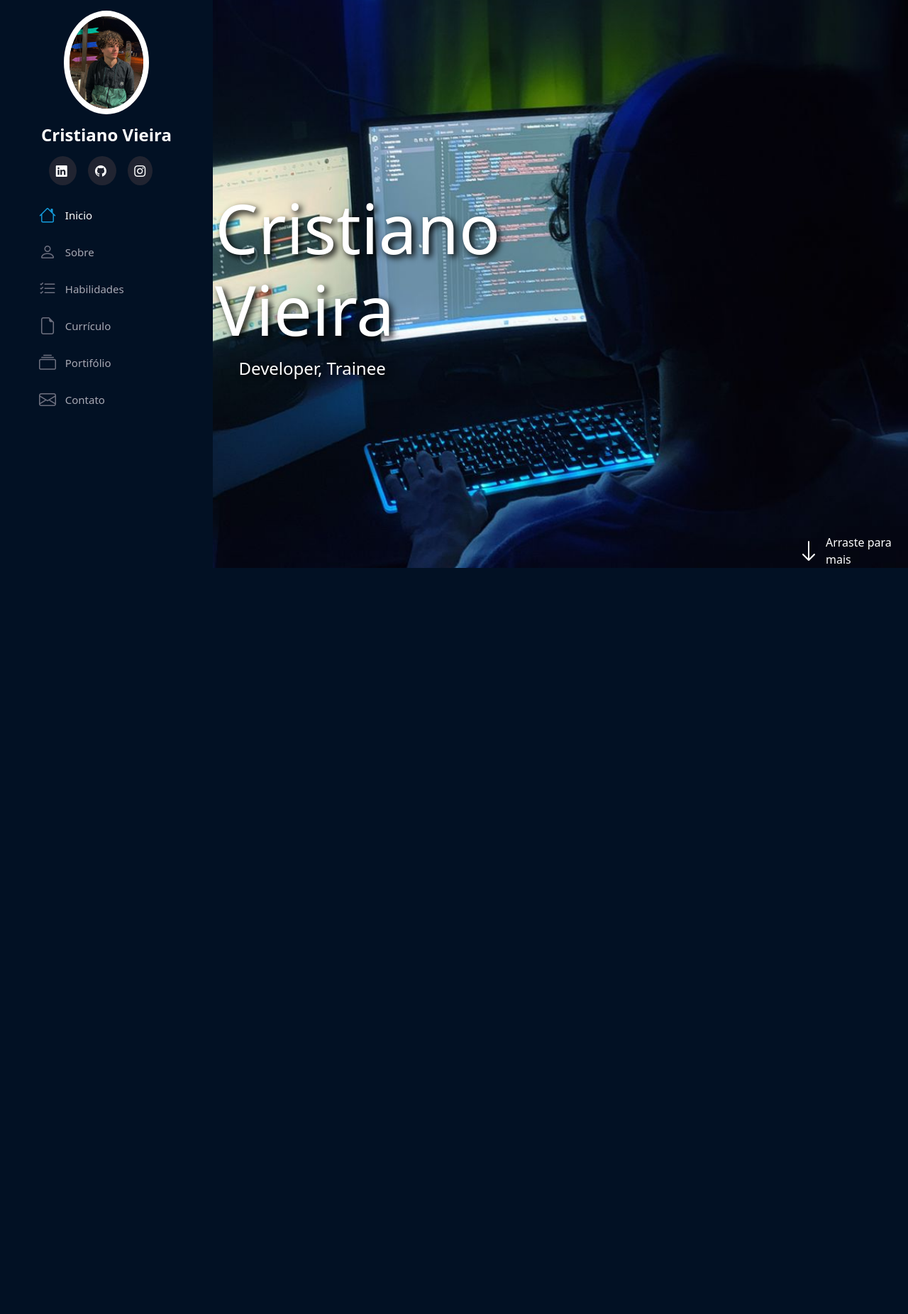
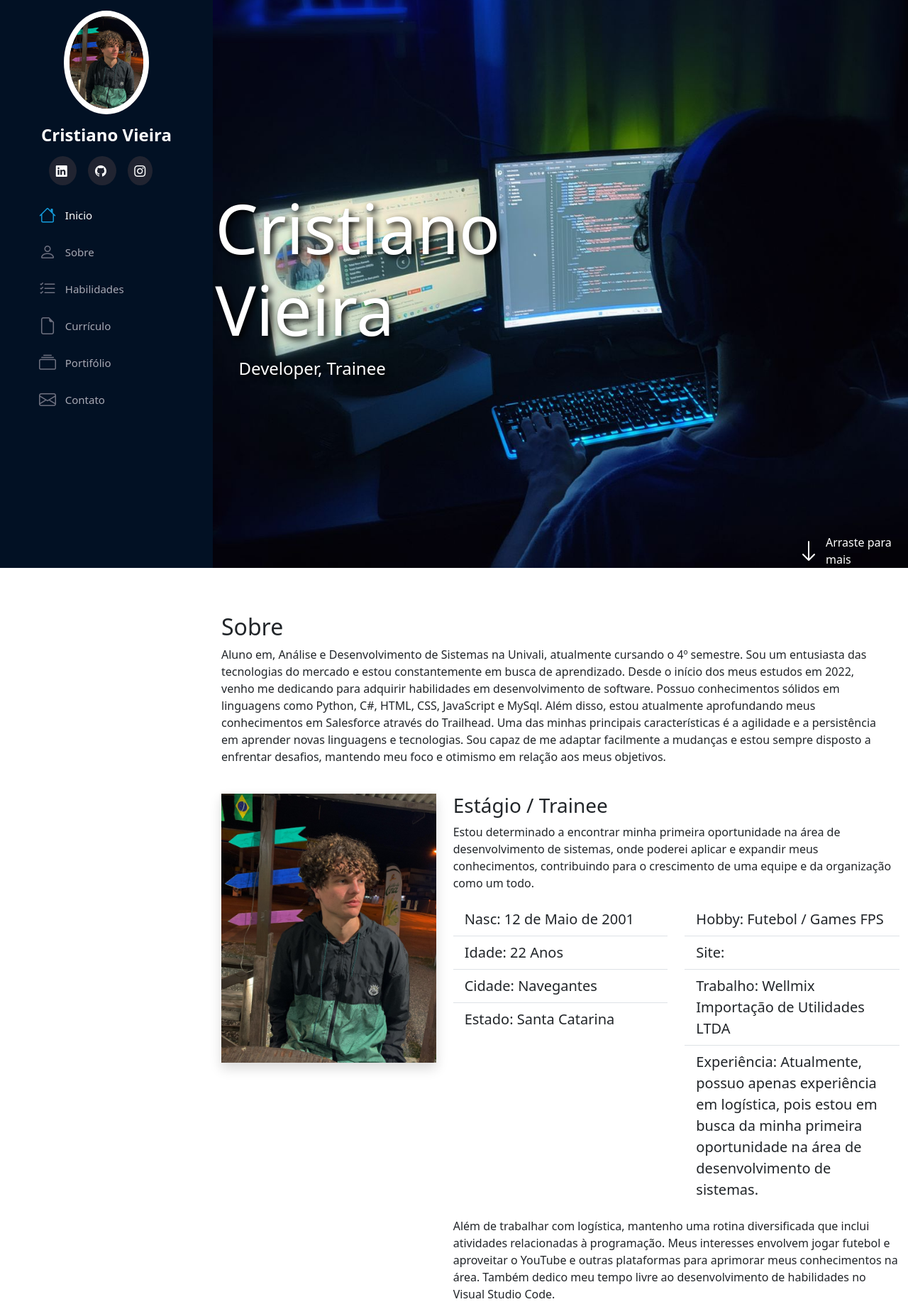
Before and after one commit to DevCrix/Projeto-Cris, a Flask app: page / in a window 1280 px wide. Shown: the whole page at 71% size. Before the commit the page ends 800 px from the top, so only its background shows below. Run offline with Flask 3, Linux system fonts and the light colour scheme; some libraries are stand-ins or nearby versions.

Commit message:
Configurando Sobre

```diff
--- a/static/style.css
+++ b/static/style.css
@@ -166,7 +166,22 @@
         margin-right: 0;
         font-size: 1rem;
     }
-    #main{
+
+    #main {
         margin-left: 0;
     }
 }
+
+*::-webkit-scrollbar {
+    width: 10px;
+}
+
+*::-webkit-scrollbar-track {
+    width: 12px;
+    box-shadow: inset 0 0 .3rem #00000050;
+    background-color: #fff;
+}
+
+*::-webkit-scrollbar-thumb {
+    background-color: #021124;
+}
--- a/templates/index.html
+++ b/templates/index.html
@@ -39,10 +39,10 @@
             <nav id="navbar" class="nav-menu">
                 <ul class="nav flex-column">
                     <li class="nav-item">
-                        <a class="nav-link active" aria-current="page" href="#"><i class="bi bi-house"></i> Inicio</a>
+                        <a class="nav-link active" aria-current="page" href="#inicio"><i class="bi bi-house"></i> Inicio</a>
                     </li>
                     <li class="nav-item">
-                        <a class="nav-link" href="#"><i class="bi bi-person"></i> Sobre</a>
+                        <a class="nav-link" href="#sobre"><i class="bi bi-person"></i> Sobre</a>
                     </li>
                     <li class="nav-item">
                         <a class="nav-link" href="#"><i class="bi bi-list-check"></i> Habilidades</a>
@@ -63,6 +63,7 @@
     </aside>
 
     <main id="main">
+
         <section id="inicio" class="row m-0 p-0">
             <div class="col-md-5 d-flex justify-content-center align-items-center flex-column">
                 <h2 class="text-white text-shadow">Cristiano Vieira</h2>
@@ -72,12 +73,93 @@
             <div class="col-md-7 d-flex justify-content-end align-items-end">
                 <div id="arraste" class="d-flex align-items-center">
                     <i class="bi bi-arrow-down text-white pe-2 fs-2" aria-hidden="true"></i>
-                    <a href="">Arraste para mais</a>
+                    <a href="#sobre">Arraste para mais</a>
                 </div>
 
             </div>
 
         </section>
+
+        <section class="container mt-5" id="sobre">
+            <div class="row w-100">
+                <div class="col-md-12">
+                    <h2 class="pt-3">Sobre</h2>
+                    <p>Aluno em, Análise e Desenvolvimento de Sistemas na Univali, atualmente cursando o 4º semestre.
+
+                        Sou um entusiasta das tecnologias do mercado e estou constantemente em busca de aprendizado.
+                        Desde o início dos meus estudos em 2022, venho me dedicando para adquirir habilidades em
+                        desenvolvimento de software.
+
+                        Possuo conhecimentos sólidos em linguagens como Python, C#, HTML, CSS, JavaScript e MySql. Além
+                        disso, estou atualmente aprofundando meus conhecimentos em Salesforce através do Trailhead.
+
+                        Uma das minhas principais características é a agilidade e a persistência em aprender novas
+                        linguagens e tecnologias. Sou capaz de me adaptar facilmente a mudanças e estou sempre disposto
+                        a enfrentar desafios, mantendo meu foco e otimismo em relação aos meus objetivos.
+
+                    </p>
+                </div>
+            </div>
+
+            <div class="row mt-4">
+                <div class="col-md-4">
+                    <img class="img-fluid shadow" src="../static/img/Cris1.jpg" alt="Foto do Cristiano">
+                </div>
+                <div class="col-md-8">
+                    <h3>Estágio / Trainee</h3>
+                    <p>Estou determinado a encontrar minha primeira oportunidade na área de desenvolvimento de sistemas,
+                        onde poderei aplicar e expandir meus conhecimentos, contribuindo para o crescimento de uma
+                        equipe e da organização como um todo.</p>
+
+                    <div class="row mt-3 mb-3">
+                        <div class="col-md-6">
+                            <ul class="list-group list-group-flush fs-5">
+                                <li class="list-group-item">
+                                    Nasc: <span class="fw-lighter">12 de Maio de 2001</span>
+                                </li>
+                                <li class="list-group-item">
+                                    Idade: <span class="fw-lighter">22 Anos</span>
+                                </li>
+                                <li class="list-group-item">
+                                    Cidade: <span class="fw-lighter">Navegantes</span>
+                                </li>
+                                <li class="list-group-item">
+                                    Estado: <span class="fw-lighter">Santa Catarina</span>
+                                </li>
+                            </ul>
+                        </div>
+                        <div class="col-md-6">
+                            <ul class="list-group list-group-flush fs-5">
+                                <li class="list-group-item">
+                                    Hobby: <span class="fw-lighter">Futebol / Games FPS</span>
+                                </li>
+                                <li class="list-group-item">
+                                    Site: <a href="" target="_blank" class="fw-lighter text-decoration-none
+                                    link-dark"></a>
+                                </li>
+                                <li class="list-group-item">
+                                    Trabalho: <a href="https://www.wellmix.com.br/" target="_blank"
+                                        class="fw-lighter text-decoration-none link-dark">Wellmix Importação de
+                                        Utilidades LTDA</a>
+                                </li>
+                                <li class="list-group-item">
+                                    Experiência: <span class="fw-lighter">Atualmente, possuo apenas experiência em
+                                        logística, pois estou em busca da minha primeira oportunidade na área de
+                                        desenvolvimento de sistemas.</span>
+                                </li>
+                            </ul>
+                        </div>
+                    </div>
+
+                    <p>Além de trabalhar com logística, mantenho uma rotina diversificada que inclui atividades
+                        relacionadas à programação. Meus interesses envolvem jogar futebol e aproveitar o YouTube e
+                        outras plataformas para aprimorar meus conhecimentos na área. Também dedico meu tempo livre ao
+                        desenvolvimento de habilidades no Visual Studio Code.</p>
+
+                </div>
+            </div>
+        </section>
+
     </main>
 
     <script src="../static/bootstrap/js/bootstrap.bundle.min.js"></script>
```
